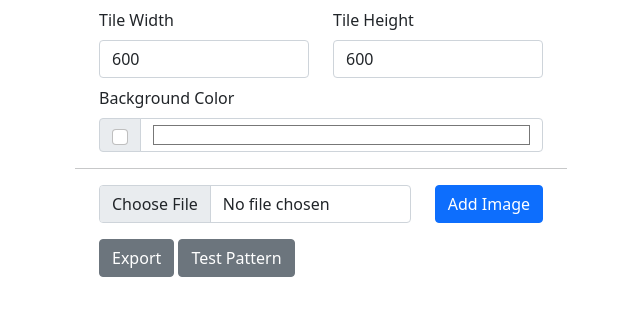
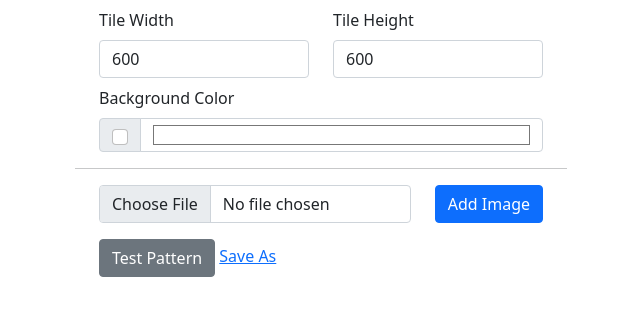
Before and after one commit to quells/pattern-builder, a plain HTML site: page index.html in a window 1280 px wide. Shown: the whole page, without its empty margins (631-1271 px from the left). Drawn offline with nearby package versions, Linux system fonts and the light colour scheme.

Commit message:
make a link for save-as

```diff
--- a/index.html
+++ b/index.html
@@ -50,8 +50,8 @@
                 </div>
                 <div class="row mt-3">
                     <div class="col">
-                        <button id="export" class="btn btn-secondary">Export</button>
                         <button id="testPattern" class="btn btn-secondary">Test Pattern</button>
+                        <a id="export" href="" target="_blank">Save As</a>
                     </div>
                 </div>
             </div>
@@ -279,15 +279,17 @@ function draw() {
             }
         }
     });
+
+    $("#export").setAttribute("href", grabTile());
 }
 
 function grabTile() {
     let canvas = $("#canvas");
     return canvas.toDataURL("image/png");
 }
-$("#export").onclick = function() {
-    window.open(grabTile());
-}
+// $("#export").onclick = function() {
+//     window.open(grabTile());
+// }
 $("#testPattern").onclick = function() {
     document.body.style['background-image'] = `url("${grabTile()}")`;
     document.body.style.width = '10000px';
```
